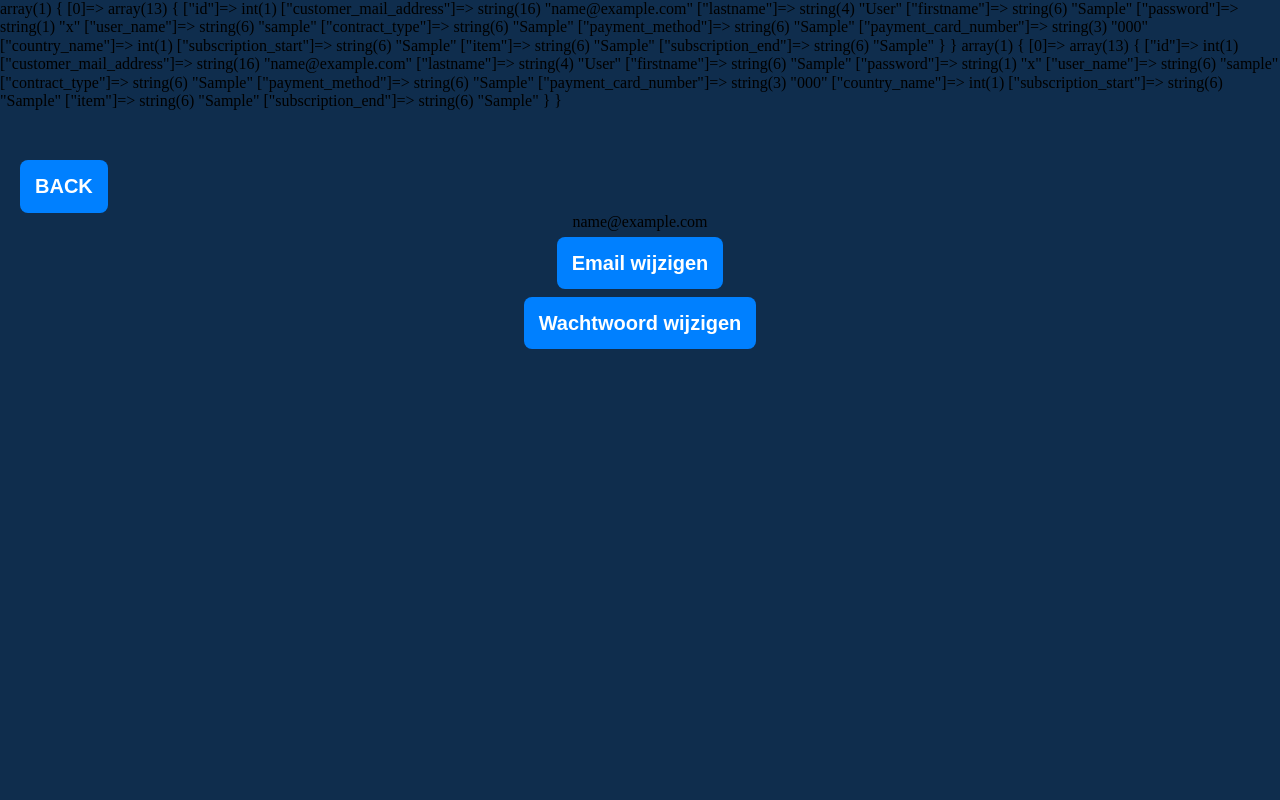
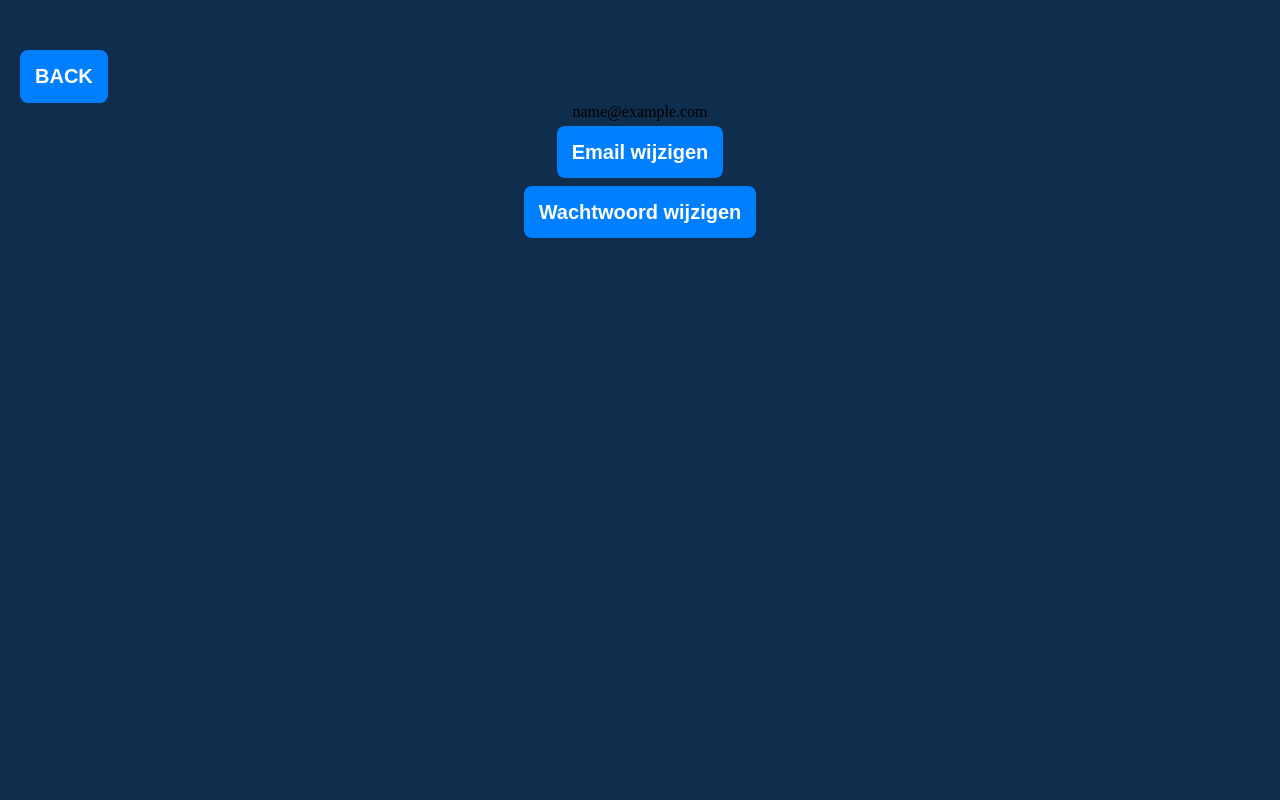
Before and after one commit to MarsTwix/Fletnix, a PHP site: page /accountdetail.php in a window 1280 px wide. Run offline with PHP 8.4, Linux system fonts and the light colour scheme; the visitor is signed in with stand-in values (Sample User, id 1); tables that the repository leaves empty or names only in its code hold one stand-in row (values such as "Sample post"); some libraries are stand-ins or nearby versions.

Commit message:
Tried and added some stuff with `$_SEASION`

```diff
--- a/applicatie/public/Betalen.html
+++ b/applicatie/public/Betalen.html
@@ -21,7 +21,7 @@
         <div class="centertext">
             <h2>Kies uw betaalmethode</h2>
         </div>
-
+        <! -- maak er een optie van net als bij registreren met landen -->
         <div class="centertext">
             <input type="checkbox" id="Mastercard" name="betaalmethode">
             <label for="actie">Mastercard</label>
@@ -30,9 +30,9 @@
             <input type="checkbox" id="Amex" name="betaalmethode">
             <label for="komedie">Amex</label>
         </div>
-
+        <! -- check of het wel nummer zijn -->
         <div class="centertext">
-            <input type="number" placeholder="Rekeningnummer">
+            <input type="text" placeholder="Rekeningnummer">
         </div>
 
         <div class="centertext link">
--- a/applicatie/public/accountdetail.php
+++ b/applicatie/public/accountdetail.php
@@ -1,9 +1,7 @@
 <?php
     require_once "php/data_functions.php";
     session_start();
-    $email = $_SESSION['email'];
-    $firstname = getFirstname($email);
-    $lastname = getLastName($email);
+    $customer = getCustomerData($_SESSION['email']);
 ?>
 
 <!doctype html>
@@ -26,7 +24,7 @@
 
     <main class="account">
         <div class="centertext">
-            <?=$email?>
+            <?=$customer['customer_mail_address']?>
             </div>
             <div class="centertext link">
             <a class="buttonlink" href="account.html" >Email wijzigen</a>
--- a/applicatie/public/php/data_functions.php
+++ b/applicatie/public/php/data_functions.php
@@ -167,22 +167,12 @@ function getPrice(){
     return contractDataByIndex(1);
 }
 
-function getCustomerData($email, $collumn){
+function getCustomerData($email){
     global $dbh;
 
     $query = $dbh->query("SELECT * FROM Customer WHERE customer_mail_address = '$email'");
     $data = $query->fetchAll(PDO::FETCH_ASSOC);
-    var_dump($data);
-    return $data[0][$collumn];
-}
-
-function getFirstname($email){
-
-    return getCustomerData($email, 'firstname');
-}
-function getLastname($email){
-
-    return getCustomerData($email, 'lastname');
+    return $data[0];
 }
 
 ?>
```
Also changed, not shown: applicatie/public/filmoverzicht.php (renamed from applicatie/public/filmoverzicht.html, +8 -1 lines).
